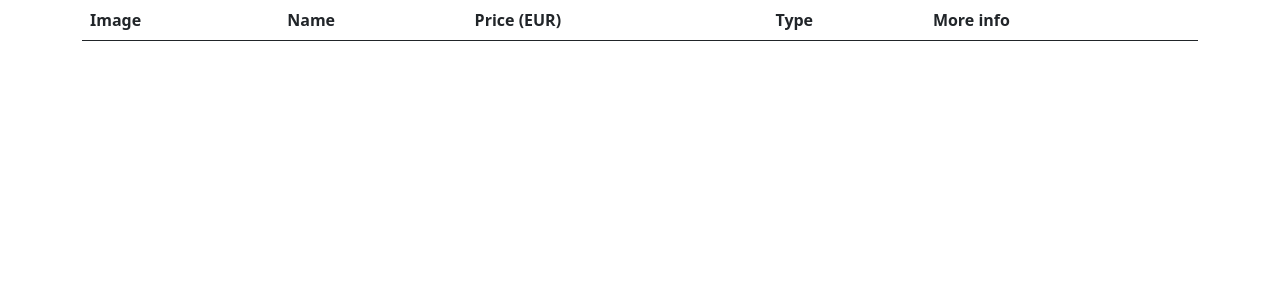
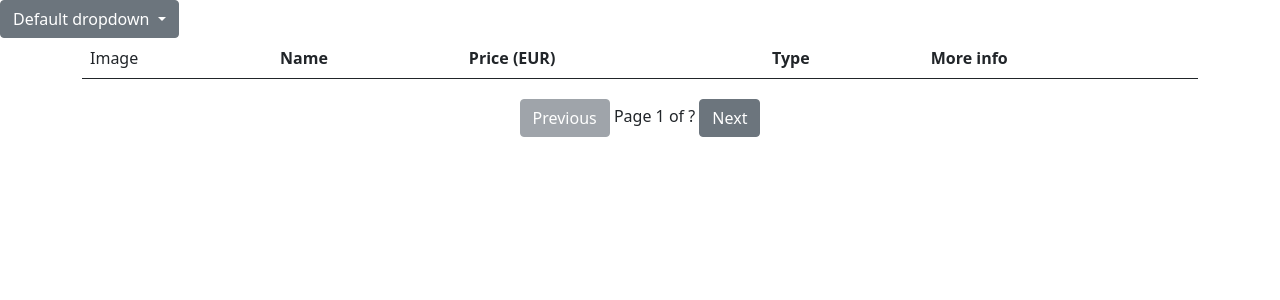
Before and after one commit to moth-jpg/MTGMania, a PHP site: page / in a window 1280 px wide. Shown: the top 300 px of the page. Run offline with PHP 8.4, Linux system fonts and the light colour scheme; lists and menus that the app fills with data are empty.

Commit message:
First push
- Added the modal for the "More Info" button for each row
- Requested all the information I want to show in the modal
- Added Images to the table
- Added more rows to the table

```diff
--- a/index.php
+++ b/index.php
@@ -9,12 +9,21 @@
 	<link href="https://cdn.jsdelivr.net/npm/bootstrap@5.0.2/dist/css/bootstrap.min.css" rel="stylesheet" integrity="sha384-EVSTQN3/azprG1Anm3QDgpJLIm9Nao0Yz1ztcQTwFspd3yD65VohhpuuCOmLASjC" crossorigin="anonymous">
 </head>
 <body>
+<div class="dropdown" data-bs-theme="light">
+  <button class="btn btn-secondary dropdown-toggle" type="button" id="dropdownMenuButtonLight" data-bs-toggle="dropdown" aria-expanded="false">
+    Default dropdown
+  </button>
+  <ul class="dropdown-menu" aria-labelledby="dropdownMenuButtonLight">
+    <li><a class="dropdown-item active" href="#">Final Fantasy</a></li>
+    <li><a class="dropdown-item" href="#">Lowryn Eclipsed</a></li>
+  </ul>
+</div>
 
 	<div class="container">
 		<table class="table" id="cards-table">
 			<thead>
 				<tr>
-					<th>Image</th>
+					<td>Image</th>
 					<th>Name</th>
 					<th>Price (EUR)</th>
 					<th>Type</th>
@@ -40,17 +49,39 @@
 				<!-- Populated dynamically -->
 			</div>
 				<div id="card-image">
+					<!-- Populated dynamically -->
+				</div>
+			</br>
+				</div>
+					<div id="card-type">
+					<!-- Populated dynamically -->
+				</div>
+				<div id="card-details">
 				<!-- Populated dynamically -->
-			</div>
-	        <div id="card-details">
-	          <!-- Populated dynamically -->
-	        </div>
+				</div>
+			</br>
+				<canvas id="priceChart" width="400" height="200">
+					<!-- Price history chart will be rendered here -->
+				</canvas>
+			</br>
+				<div id="card-purchase-TCGplayer">
+				<!-- Populated dynamically -->
+				</div>
+				<div id="card-purchase-Cardhoarder">
+				<!-- Populated dynamically -->
+				</div>
 	      </div>
 	      <div class="modal-footer">
 	        <button type="button" class="btn btn-secondary" data-bs-dismiss="modal">Close</button>
 	      </div>
 	    </div>
 	  </div>
+	</div>
+	<!-- Change page -->
+	<div id="pagination" style="margin-top: 20px; text-align: center;">
+		<button id="prev-page" class="btn btn-secondary" disabled>Previous</button>
+		<span id="page-info">Page 1 of ?</span>
+		<button id="next-page" class="btn btn-secondary">Next</button>
 	</div>
 
 
--- a/js/main.js
+++ b/js/main.js
@@ -1,53 +1,93 @@
-//example API (Docs): https://pro.coincap.io/api-docs
-//get all coins
-function getAllCards(selectedButton) {
+// Global variables for pagination state
+let currentPage = 1;
+let totalPages = 1;
+let nextPageUrl = null;
+let prevPageUrls = [];  // Stack to go back
 
+//get all cards
+function getAllCards(selectedButton, pageUrl = null) {
+    const url = pageUrl || "https://api.scryfall.com/cards/search?q=set:fin&order=set";
     $.ajax({
         type: "GET",
         dataType: "json",
-		type: "GET",
-    	url: "https://api.scryfall.com/cards/search?q=set%3Afin&order=set",
+        url: url,
+        success: function (response) {
+            // Update global pagination state
+            nextPageUrl = response.has_more ? response.next_page : null;
+            const pageSize = response.data ? response.data.length : 175;
+            totalPages = Math.ceil(response.total_cards / pageSize);
+            // Save current URL for "Previous"
+            if (currentPage > 1 && !prevPageUrls.includes(url)) {
+                prevPageUrls.push(url);
+            }
+            var tbody = $("#cards-table tbody");
+            tbody.empty();  // Clear previous page
+            $.each(response.data, function (list, card) {
+                tbody.append(
+                    "<tr>" +
+                    "<td><img src='" + (card.image_uris?.small || '') + "' alt='Card Image'></td>" +
+                    "<td>" + card.name + "</td>" +
+                    "<td>" + (card.prices?.eur || 'N/A') + "</td>" +
+                    "<td class='card-id'>" + card.id + "</td>" +
+                    "<td>" + card.type_line + "</td>" +
+                    "<td>" +
+                    "<button class='btn btn-primary card-info-btn' data-bs-toggle='modal' data-bs-target='#cardModal'>More Info</button>" +
+                    (selectedButton ? selectedButton : "") +
+                    "</td>" +
+                    "</tr>"
+                );
+            });
+            // Update pagination UI
+            $("#page-info").text(`Page ${currentPage} of ${totalPages}`);
+            $("#prev-page").prop("disabled", currentPage === 1);
+            $("#next-page").prop("disabled", !nextPageUrl);
+        },
+        error: function (xhr, status, error) {
+            console.error("Error loading page:", status, error);
+        }
+    });
+}
 
-		success: function (allCards) {
-
-            cards = allCards.data;
-            $.each(allCards.data, function (list) {$("#cards-table tbody").append(
-                "<tr>" +
-                "<td>" + "<img src='" + this.image_uris.small + "' alt='Card Image'>" + "</td>" +
-                "<td>" + this.name + "</td>" +
-                "<td>" + this.prices.eur + "</td>" +
-                "<td class='card-id'>" + this.id + "</td>" +
-                "<td>" + this.type_line + "</td>" +
-                "<td>" +"<button class='btn btn-primary card-info-btn' data-bs-toggle='modal' data-bs-target='#cardModal'>More Info</button>" +(selectedButton ? selectedButton : "") +"</td>" +"</tr>");})
-			console.log(allCards);
+$(document).ready(function () {
+    prevPageUrls = [];  // clear stack on page reload
+    currentPage = 1;
+    // Load first page immediately
+    getAllCards();
+    // SINGLE Next button handler
+    $("#next-page").on("click", function () {
+        if (nextPageUrl) {
+            // Push CURRENT page URL before we change anything
+            prevPageUrls.push(
+                "https://api.scryfall.com/cards/search?q=set:fin&order=set&page=" + currentPage
+            );
+            // Now move forward
+            currentPage++;
+            // Polite small delay before next fetch
+            setTimeout(function () {
+                getAllCards(null, nextPageUrl);
+            }, 200);  // ← 200 ms – safe and visible for testing; reduce to 100 later
         }
     });
 
+    // SINGLE Previous button handler
+    $("#prev-page").on("click", function () {
+    if (currentPage > 1) {
+        currentPage--;
+        const backUrl = "https://api.scryfall.com/cards/search?q=set:fin&order=set&page=" + currentPage;
+        setTimeout(function () {
+            getAllCards(null, backUrl);
+        }, 200);
     }
-
+});
+    // Card info button (unchanged)
+    $("#cards-table").on("click", ".card-info-btn", function () {
+        getCard(this);
+    });
+});
 
 //function to get a single card
 function getCard(selectedButton) {
-
-
-    // STEP 1: Get the selected coin ID
-    // - Start from the clicked button (selectedButton)
-    // - Go to the closest table row (tr) (use closest() and find())
-    // - Inside that row, find the element with class "card-id"
-    // - Get the text value of that element (use the text())
-    // - Store this value in a variable called selectedCardId
     var selectedCardId = $(selectedButton).closest("tr").find(".card-id").text();
-    console.log(selectedCardId);
-
-
-
-
-    // STEP 2: Create an AJAX GET request
-    // - Use method GET
-    // - Expect JSON data
-    // - Build the URL like this:
-    //   "https://rest.coincap.io/v3/assets/" + selectedCardId + "/?apiKey=YOUR_API_KEY"
-    // - Send the request to the CoinCap API
 
     $.ajax({
         type: "GET",
@@ -58,17 +98,13 @@ function getCard(selectedButton) {
         success: function (singleCard) {
 
             $("#card-title").html('' + singleCard.name + '' );
-            $("#card-image").html('<img src="' + singleCard.image_uris.small +'' + singleCard.image_uris.art_crop + '' + singleCard.image_uris.border_crop + '" ">');
+            $("#card-image").html('<img src="' + singleCard.image_uris.small + '" alt="Card Image">');
+            $("#card-type").html('' + singleCard.type_line + '' );
             $("#card-details").html('' + singleCard.oracle_text + '' );
-            $("#card-").html('' + singleCard.name + '' );
-            $("#card-title").html('' + singleCard.name + '' );
-
-
-
-
-
+            $("#card-purchase-TCGplayer").html('<a href="' + singleCard.purchase_uris.tcgplayer + '" target="_blank">- TCGplayer</a>');
+            $("#card-purchase-Cardhoarder").html('<a href="' + singleCard.purchase_uris.cardhoarder + '" target="_blank">- Cardhoarder</a>');
+           // const ApiUrl = "https://api.justtcg.com/v1/cards?scryfallId=" + singleCard.id + "&include_price_history=true&price_history_duration=90d&api_key=tcg_7565ff92f20e40b3b3f168b705e929a2";
 		}
-
     });
 
     // STEP 3: When the request is successful
@@ -79,22 +115,14 @@ function getCard(selectedButton) {
     //     coin.data.supply
     // - Append (add) the name and supply to the modal
     // - Show the modal (if needed)
-
-
 }
 
 
 $(document).ready(function () {
-
 	//load all coins @ loading
 	getAllCards();
-
 	//On click to get a single coin
 	$("#cards-table").on("click", ".card-info-btn", function () {
-
 		getCard(this);
-
 	});
-
-
 });
```
Lines whose indentation alone changed are shown as unchanged.
